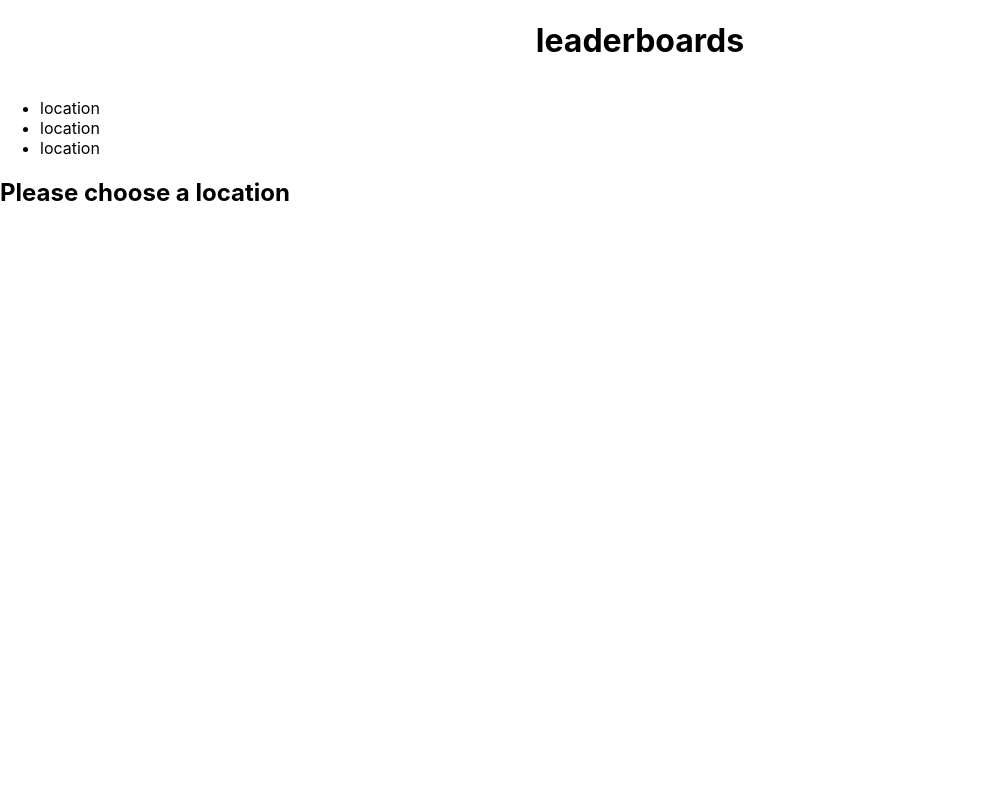
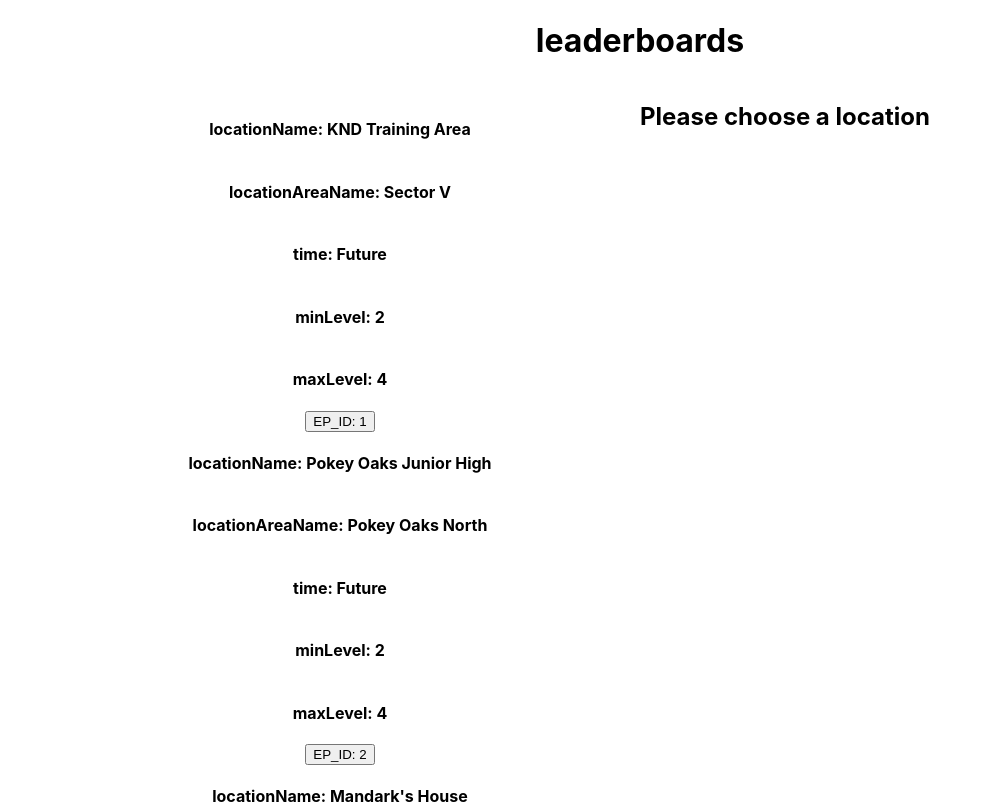
Before and after one commit to hichemfantar/dex-labs-leaderboards, a React (Create React App) app: page / in a window 1280 px wide. Shown: the top 804 px of the page, without its empty margins (0-991 px from the left). Built offline with nearby package versions, Linux system fonts and the light colour scheme; the HTML template or start-up script is replaced by a standard one.

Commit message:
Logic almost done

```diff
--- a/src/App.css
+++ b/src/App.css
@@ -75,6 +75,37 @@
 td {
   text-align: center;
 }
+.location-list-ul {
+  display: flex;
+  flex-direction: column;
+  /* width: 10vw; */
+  flex-wrap: wrap;
+  justify-content: center;
+  align-items: center;
+}
+.location-list-div {
+  display: flex;
+  flex-direction: column;
+  width: 50vw;
+  flex-wrap: wrap;
+  justify-content: center;
+}
+.location-list-item {
+  display: flex;
+  flex-direction: column;
+  align-items: center;
+  /* width: 25vw; */
+  flex-wrap: wrap;
+}
+
+.container {
+  display: flex;
+  flex-direction: row;
+  width: 100vw;
+}
+
+/* .results-table {
+} */
 /* .App {
   text-align: center;
 }
--- /dev/null
+++ b/src/components/Locations.jsx
@@ -0,0 +1,27 @@
+const json = require("./locationData.json");
+
+function Locations(props) {
+  const locationNames = json;
+
+  const locationList = locationNames.map((location) => {
+    return (
+      <li className="location-list-item" locationid={location.EP_ID}>
+        <h4>locationName: {location.locationName}</h4>
+        <h4>locationAreaName: {location.locationAreaName}</h4>
+        <h4>time: {location.time}</h4>
+        <h4>minLevel: {location.minLevel}</h4>
+        <h4>maxLevel: {location.maxLevel}</h4>
+        <button locationid={location.EP_ID} onClick={props.chooseLocation}>
+          EP_ID: {location.EP_ID}
+        </button>
+      </li>
+    );
+  });
+  return (
+    <div className="location-list-div">
+      <ul className="location-list-ul">{locationList}</ul>
+    </div>
+  );
+}
+
+export default Locations;
--- a/src/components/RaceLocations.jsx
+++ b/src/components/RaceLocations.jsx
@@ -1,28 +1,23 @@
-import React, { useState } from "react";
+import React, { useEffect, useState } from "react";
+import Locations from "./Locations";
 import ScoreTabs from "./ScoreTabs";
 
 function RaceLocations({ data }) {
   const [location, setLocation] = useState("0");
+
+  // useEffect(() => {}, []);
+
   function chooseLocation(e) {
-    var attribute = e.target.attributes.getNamedItem("locationid").value;
+    console.log(e.target.attributes.getNamedItem("locationid"));
+    let attribute = e.target.attributes.getNamedItem("locationid").value;
     if (attribute !== location) {
       setLocation(attribute);
       console.log(attribute);
     }
   }
   return (
-    <div>
-      <ul>
-        <li locationid={"30"} onClick={chooseLocation}>
-          location
-        </li>
-        <li locationid={"33"} onClick={chooseLocation}>
-          location
-        </li>
-        <li locationid={"0"} onClick={chooseLocation}>
-          location
-        </li>
-      </ul>
+    <div className="container">
+      <Locations chooseLocation={chooseLocation} />
       {location !== "0" ? (
         <ScoreTabs data={data} locationData={location} />
       ) : (
--- a/src/components/ScoreTabs.jsx
+++ b/src/components/ScoreTabs.jsx
@@ -82,14 +82,19 @@
       // console.log(arrayOfUsers);
 
       return (
-        <li
+        <tr
           key={
             userObject.PCUID ? userObject.PCUID : Math.random() * Math.random()
           }
         >
-          PCUID:
-          {userObject.PCUID ? userObject.PCUID : "no pcuid"}
-        </li>
+          <td>Jill</td>
+          <td>Smith</td>
+          <td>50</td>
+          <td>
+            PCUID:
+            {userObject.PCUID ? userObject.PCUID : "no pcuid"}
+          </td>
+        </tr>
       );
     });
 
@@ -102,19 +107,8 @@
             <th>Race / Locations</th>
             <th>Top Score</th>
           </tr>
-          <tr>
-            <td>Jill</td>
-            <td>Smith</td>
-            <td>50</td>
-            <td>50</td>
-          </tr>
-          <tr>
-            <td>Eve</td>
-            <td>Jackson</td>
-            <td>94</td>
-          </tr>
+          {final}
         </table>
-        <ul>{final}</ul>
       </TabPanel>
     );
   });
@@ -126,7 +120,7 @@
   }, [locationData]);
 
   return (
-    <Tabs>
+    <Tabs className="results-table">
       <TabList>{listTabs}</TabList>
       {listTabPanel}
     </Tabs>
--- /dev/null
+++ b/src/components/locationData.json
@@ -0,0 +1,258 @@
+[
+    {
+        "locationName": "KND Training Area",
+        "locationAreaName": "Sector V",
+        "time": "Future",
+        "minLevel": "2",
+        "maxLevel": "4",
+        "EP_ID": "1"
+    },
+    {
+        "locationName": "Pokey Oaks Junior High",
+        "locationAreaName": "Pokey Oaks North",
+        "time": "Future",
+        "minLevel": "2",
+        "maxLevel": "4",
+        "EP_ID": "2"
+    },
+    {
+        "locationName": "Mandark's House",
+        "locationAreaName": "Genius Grove",
+        "time": "Future",
+        "minLevel": "2",
+        "maxLevel": "4",
+        "EP_ID": "3"
+    },
+    {
+        "locationName": "Delightful Developments",
+        "locationAreaName": "Peach Creek Estates",
+        "time": "Future",
+        "minLevel": "2",
+        "maxLevel": "4",
+        "EP_ID": "4"
+    },
+    {
+        "locationName": "Mega's Last Stand",
+        "locationAreaName": "Goat's Junk Yard",
+        "time": "Future",
+        "minLevel": "2",
+        "maxLevel": "4",
+        "EP_ID": "5"
+    },
+    {
+        "locationName": "Pokey Oaks Junior High",
+        "locationAreaName": "Pokey Oaks North",
+        "time": "Suburbs",
+        "minLevel": "5",
+        "maxLevel": "7",
+        "EP_ID": "7"
+    },
+    {
+        "locationName": "Mandark's House",
+        "locationAreaName": "Genius Grove",
+        "time": "Suburbs",
+        "minLevel": "5",
+        "maxLevel": "7",
+        "EP_ID": "8"
+    },
+    {
+        "locationName": "Sweet Revenge",
+        "locationAreaName": "Candy Cove",
+        "time": "Suburbs",
+        "minLevel": "5",
+        "maxLevel": "7",
+        "EP_ID": "9"
+    },
+    {
+        "locationName": "Delightful Development",
+        "locationAreaName": "Peach Creek Estates",
+        "time": "Suburbs",
+        "minLevel": "8",
+        "maxLevel": "10",
+        "EP_ID": "10"
+    },
+    {
+        "locationName": "Mega's Last Stand",
+        "locationAreaName": "Goat's Junk Yard",
+        "time": "Suburbs",
+        "minLevel": "8",
+        "maxLevel": "10",
+        "EP_ID": "11"
+    },
+    {
+        "locationName": "The Boneyard",
+        "locationAreaName": "Eternal Meadows",
+        "time": "Suburbs",
+        "minLevel": "8",
+        "maxLevel": "10",
+        "EP_ID": "12"
+    },
+    {
+        "locationName": "Reactor Works",
+        "locationAreaName": "Nuclear Plant",
+        "time": "Suburbs",
+        "minLevel": "11",
+        "maxLevel": "13",
+        "EP_ID": "13"
+    },
+    {
+        "locationName": "Charles Darwin Middle School",
+        "locationAreaName": "Habitat Homes",
+        "time": "Suburbs",
+        "minLevel": "11",
+        "maxLevel": "13",
+        "EP_ID": "14"
+    },
+    {
+        "locationName": "Dizzy World",
+        "locationAreaName": "City Point",
+        "time": "Downtown",
+        "minLevel": "11",
+        "maxLevel": "13",
+        "EP_ID": "15"
+    },
+    {
+        "locationName": "Sunny Bridges Auditorium",
+        "locationAreaName": "Marquee Row",
+        "time": "Downtown",
+        "minLevel": "14",
+        "maxLevel": "16",
+        "EP_ID": "16"
+    },
+    {
+        "locationName": "Jungle Training Area",
+        "locationAreaName": "Mt. Blackhead",
+        "time": "Wilds",
+        "minLevel": "14",
+        "maxLevel": "16",
+        "EP_ID": "17"
+    },
+    {
+        "locationName": "Loch Mess",
+        "locationAreaName": "Leakey Lake",
+        "time": "Wilds",
+        "minLevel": "14",
+        "maxLevel": "16",
+        "EP_ID": "18"
+    },
+    {
+        "locationName": "The Fissure",
+        "locationAreaName": "Townsville Park",
+        "time": "Downtown",
+        "minLevel": "14",
+        "maxLevel": "16",
+        "EP_ID": "19"
+    },
+    {
+        "locationName": "Cuts and Bruises Skate Park",
+        "locationAreaName": "Orchid Bay",
+        "time": "Downtown",
+        "minLevel": "17",
+        "maxLevel": "19",
+        "EP_ID": "20"
+    },
+    {
+        "locationName": "Sand Castle",
+        "locationAreaName": "Bravo Beach",
+        "time": "Downtown",
+        "minLevel": "17",
+        "maxLevel": "19",
+        "EP_ID": "21"
+    },
+    {
+        "locationName": "Crystalline Caverns",
+        "locationAreaName": "Pimpleback Mountains",
+        "time": "Wild",
+        "minLevel": "17",
+        "maxLevel": "19",
+        "EP_ID": "22"
+    },
+    {
+        "locationName": "Construction Site",
+        "locationAreaName": "Morbucks Towers",
+        "time": "Downtown",
+        "minLevel": "17",
+        "maxLevel": "19",
+        "EP_ID": "23"
+    },
+    {
+        "locationName": "Hani-Baba Temple",
+        "locationAreaName": "The Ruins",
+        "time": "Wilds",
+        "minLevel": "20",
+        "maxLevel": "22",
+        "EP_ID": "24"
+    },
+    {
+        "locationName": "Tyrannical Gardens",
+        "locationAreaName": "Galaxy Gardens",
+        "time": "Downtown",
+        "minLevel": "20",
+        "maxLevel": "22",
+        "EP_ID": "25"
+    },
+    {
+        "locationName": "Skypad Space Port",
+        "locationAreaName": "Offworld Plaza",
+        "time": "Downtown",
+        "minLevel": "23",
+        "maxLevel": "25",
+        "EP_ID": "26"
+    },
+    {
+        "locationName": "Nowhere Triangle",
+        "locationAreaName": "Area 51.5",
+        "time": "Wilds",
+        "minLevel": "23",
+        "maxLevel": "25",
+        "EP_ID": "27"
+    },
+    {
+        "locationName": "The Canopy",
+        "locationAreaName": "Really Twisted Forest",
+        "time": "Wilds",
+        "minLevel": "26",
+        "maxLevel": "28",
+        "EP_ID": "28"
+    },
+    {
+        "locationName": "Monkey Summit",
+        "locationAreaName": "Monkey Mountains",
+        "time": "Wilds",
+        "minLevel": "26",
+        "maxLevel": "28",
+        "EP_ID": "29"
+    },
+    {
+        "locationName": "Dinosaur Graveyard",
+        "locationAreaName": "Dinosaur Pass",
+        "time": "Darklands",
+        "minLevel": "26",
+        "maxLevel": "28",
+        "EP_ID": "30"
+    },
+    {
+        "locationName": "Inferno Fields",
+        "locationAreaName": "Firepits",
+        "time": "Darklands",
+        "minLevel": "29",
+        "maxLevel": "31",
+        "EP_ID": "31"
+    },
+    {
+        "locationName": "Dark Tree Clearing",
+        "locationAreaName": "Dark Glade",
+        "time": "Darklands",
+        "minLevel": "32",
+        "maxLevel": "34",
+        "EP_ID": "32"
+    },
+    {
+        "locationName": "Green Gullet",
+        "locationAreaName": "Green Maw",
+        "time": "Darklands",
+        "minLevel": "35",
+        "maxLevel": "36",
+        "EP_ID": "33"
+    }
+]
```
Also changed, not shown: 1 other file (tests, documents, lock files or other folders).
